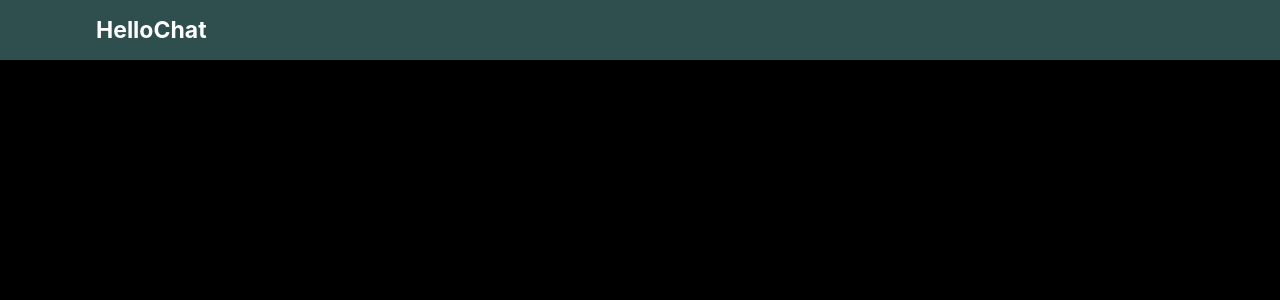
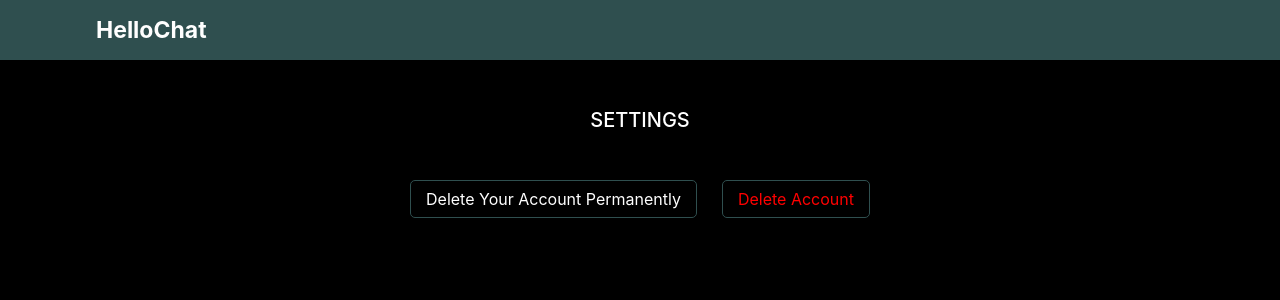
Before and after one commit to iamprincerajv/textchat, a React (Create React App) app: page /settings in a window 1280 px wide. Before the commit this address had no page. Shown: the top 300 px of the page. Built offline with nearby package versions, Linux system fonts and the light colour scheme; sample sign-in values are in the browser's storage.

Commit message:
added settings comp and dialog comp in it

```diff
--- a/src/App.css
+++ b/src/App.css
@@ -327,6 +327,67 @@ a {
   background-color: black;
 }
 
+/* Settings */
+.settings {
+  width: 100%;
+  height: 100%;
+  position: fixed;
+  top: 60px;
+}
+
+.settingsCon p {
+  border: 0.1px solid darkslategrey;
+  border-radius: 5px;
+  padding: 6px;
+  padding-inline: 15px;
+  margin-right: 25px !important;
+}
+
+.settingsCon button {
+  padding-inline: 15px;
+  border: 0.1px solid darkslategrey;
+  border-radius: 5px;
+  background-color: black;
+  color: red;
+}
+
+/* Dialog */
+.dialog {
+  width: 275px;
+  height: 150px;
+  background-color: darkslategrey;
+  z-index: 1;
+  position: fixed;
+  top: 50%;
+  left: 50%;
+  translate: -50% -50%;
+  border-radius: 5px;
+  display: none;
+}
+
+.dialogActive {
+  display: block;
+  animation: dialog 0.1s;
+}
+
+.dialog p {
+  padding: 5px;
+  background-color: black;
+  width: 200px;
+  border: 0.1px solid darkgrey;
+  border-radius: 5px;
+}
+
+.dialog button {
+  padding: 2px;
+  padding-inline: 20px;
+  background-color: black;
+  color: white;
+  margin-top: 15px !important;
+  margin-inline: 12px !important;
+  border-radius: 5px;
+}
+
 /* Media Queries */
 @media screen and (min-width: 600px) {
   .messageBox {
@@ -365,3 +426,14 @@ a {
     width: 45%;
   }
 }
+
+@keyframes dialog {
+  from {
+    width: 0px;
+    height: 0px;
+  }
+  to {
+    width: 275px;
+    height: 150px;
+  }
+}
--- a/src/App.js
+++ b/src/App.js
@@ -8,6 +8,7 @@ import Message from './components/Message';
 import PrivateComponent from './components/PrivateComponent';
 import Friends from './components/Friends';
 import Profile from './components/Profile';
+import Settings from './components/Settings';
 
 function App() {
 
@@ -24,6 +25,7 @@ function App() {
             <Route path='/' element={<Friends sidebar={sidebar} setSidebar={setSidebar} />} />
             <Route path='/message' element={<Message />} />
             <Route path='/profile' element={<Profile />} />
+            <Route path='/settings' element={<Settings />} />
           </Route>
         </Routes>
       </Router>
--- /dev/null
+++ b/src/components/Dialog.js
@@ -0,0 +1,15 @@
+import React from 'react'
+
+const Dialog = (props) => {
+    return (
+        <div className={props.dialogClass.join(" ")}>
+            <center>
+                <p>Are you sure?</p>
+                <button onClick={()=>{props.setDialogClass(["dialog", "pt-4"])}}>No</button>
+                <button>Yes</button>
+            </center>
+        </div>
+    )
+}
+
+export default Dialog
--- a/src/components/Message.js
+++ b/src/components/Message.js
@@ -111,13 +111,16 @@ const Message = () => {
                                         {
                                             JSON.parse(CryptoJS.AES.decrypt(items.messageMe, codeForMsg).toString(CryptoJS.enc.Utf8))
                                         }
-                                        </div>
+                                    </div>
                                     {
                                         items.username === localStorage.getItem("username") ? <i onClick={() => { deleteMsg(items._id) }} style={{ cursor: "pointer", display: "none" }} className={`pt-2 mt-1 fa-sharp fa-solid fa-trash`} id={`${items._id}`}></i> : ""
                                     }
                                 </div> : <div className='d-flex justify-content-start'>
                                     <div onClick={() => { showMore(items._id) }} className='textMsg p-2 ps-3 pe-3 mx-sm-3 mx-lg-5 rounded-3'>
-                                        {items.messageMe}</div>
+                                        {
+                                            JSON.parse(CryptoJS.AES.decrypt(items.messageMe, codeForMsg).toString(CryptoJS.enc.Utf8))
+                                        }
+                                    </div>
                                     {
                                         items.username === localStorage.getItem("username") ? <i onClick={() => { deleteMsg(items._id) }} style={{ cursor: "pointer", display: "none" }} className={`pt-2 mt-1 fa-sharp fa-solid fa-trash`} id={`${items._id}`}></i> : ""
                                     }
--- /dev/null
+++ b/src/components/Settings.js
@@ -0,0 +1,24 @@
+import React, {useState} from 'react'
+import Dialog from './Dialog'
+
+const Settings = () => {
+
+  const [dialogClass, setDialogClass] = useState(["dialog", "pt-4"]);
+
+  const showDialog = ()=>{
+    setDialogClass(["dialog", "pt-4", "dialogActive"]);
+  }
+
+  return (
+    <div className='settings text-center p-1 pt-5'>
+      <h5>SETTINGS</h5>
+      <div className="settingsCon d-flex justify-content-center py-5">
+        <p>Delete Your Account Permanently</p>
+        <button onClick={showDialog}>Delete Account</button>
+      </div>
+      <Dialog dialogClass={dialogClass} setDialogClass={setDialogClass} />
+    </div>
+  )
+}
+
+export default Settings
--- a/src/components/Sidebar.js
+++ b/src/components/Sidebar.js
@@ -11,9 +11,14 @@ const Sidebar = (props) => {
         navigate("/login");
     }
 
+    const settings = () => {
+        navigate("/settings");
+    }
+
     return (
         <div className={sidebar.join(" ")}>
             <p onClick={()=>{navigate("/profile")}}>Your Profile</p>
+            <p onClick={settings}>Settings</p>
             <p onClick={logOut}>Log Out</p>
         </div>
     )
```
